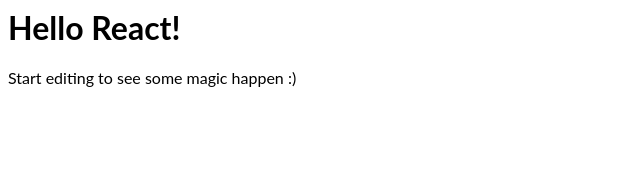
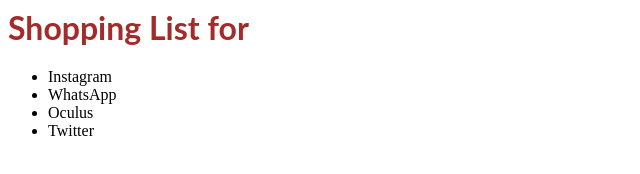
Before and after one commit to Lerasq/asd-ReactJS, a React app: page / in a window 1280 px wide. Shown: the whole page, without its empty margins (0-640 px from the left). Built offline with nearby package versions, Linux system fonts and the light colour scheme.

Commit message:
Starting..

```diff
--- a/index.js
+++ b/index.js
@@ -3,24 +3,21 @@
 import Hello from './Hello';
 import './style.css';
 
-class App extends Component {
-  constructor() {
-    super();
-    this.state = {
-      name: 'React'
-    };
-  }
-
+class ShoppingList extends React.Component {
   render() {
     return (
-      <div>
-        <Hello name={this.state.name} />
-        <p>
-          Start editing to see some magic happen :)
-        </p>
+      <div className="shopping-list">
+        <h1>Shopping List for {this.props.name}</h1>
+        <ul>
+          <li>Instagram</li>
+          <li>WhatsApp</li>
+          <li>Oculus</li>
+          <li>Twitter</li>
+        </ul>
       </div>
     );
   }
 }
 
-render(<App />, document.getElementById('root'));
+
+render(<ShoppingList />, document.getElementById('root'));
--- a/style.css
+++ b/style.css
@@ -1,3 +1,4 @@
 h1, p {
   font-family: Lato;
+  color: brown;
 }
```
Also changed, not shown: README.md.
